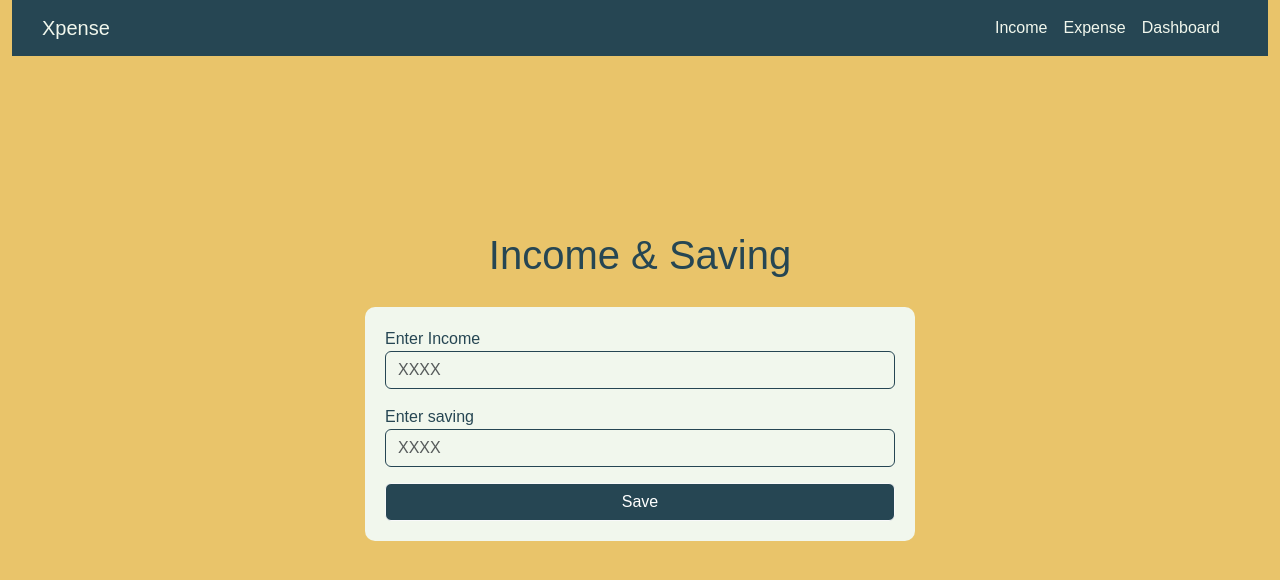
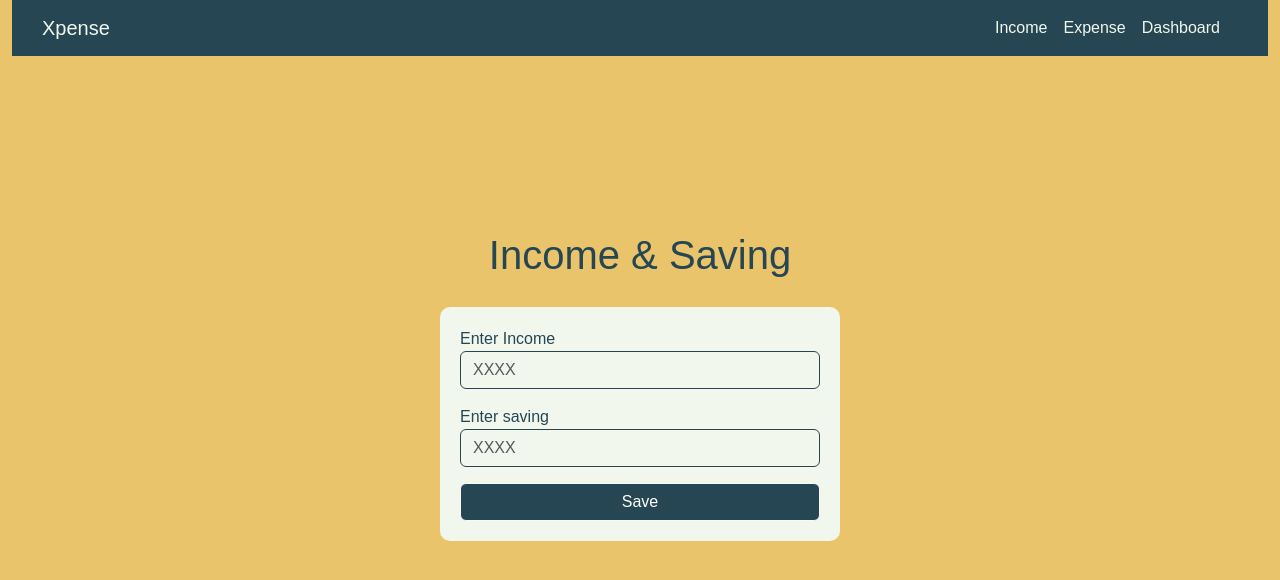
Before and after one commit to Shyam-Works/Xpense, a Next.js app: page /home/income in a window 1280 px wide. Shown: the top 580 px of the page. Built offline with nearby package versions, Linux system fonts and the light colour scheme; a web font is replaced by a local one.

Commit message:
Update income.js adjust width

```diff
--- a/src/pages/home/income.js
+++ b/src/pages/home/income.js
@@ -139,12 +139,14 @@ export default function IncomePage() {
           >
             Income & Saving
           </h1>
+
           <div
-            className="w-50 mx-auto"
+            className="w-100 mx-auto"
             style={{
               backgroundColor: "#f1f7ed",
               padding: "20px",
               borderRadius: "10px",
+              maxWidth: "400px"
             }}
           >
             <div className="mb-3" style={{ backgroundColor: "#f1f7ed" }}>
```
